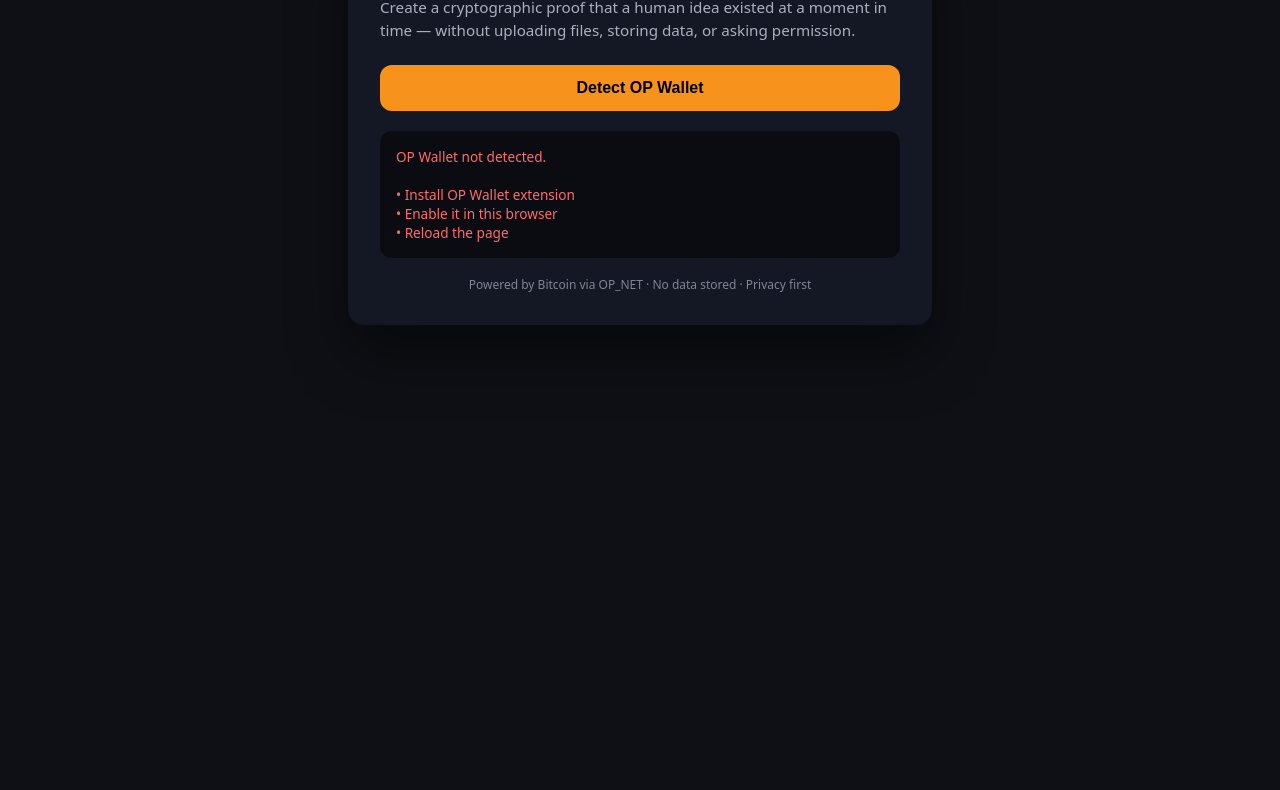
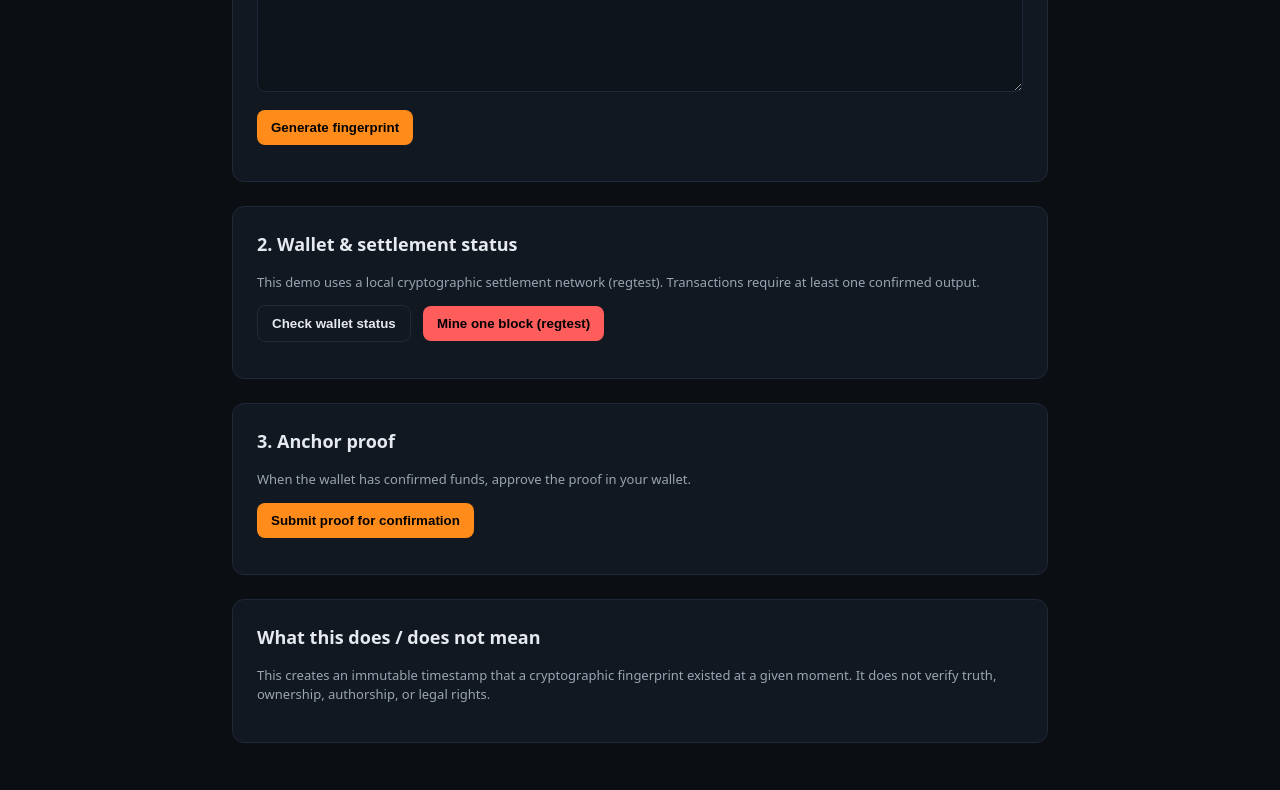
Before and after one commit to spenjinoob/proof-click, a plain HTML site: page index.html in a window 1280 px wide. Shown: the part 281-1071 px from the top of the page. Before the commit the page ends 800 px from the top, so only its background shows below. Drawn offline with Linux system fonts and the light colour scheme.

Commit message:
Update index.html

```diff
--- a/index.html
+++ b/index.html
@@ -2,150 +2,334 @@
 <html lang="en">
 <head>
   <meta charset="UTF-8" />
-  <title>proof.click</title>
-  <meta name="viewport" content="width=device-width, initial-scale=1.0" />
+  <title>Timeledger — Cryptographic Time Evidence</title>
+  <meta name="viewport" content="width=device-width, initial-scale=1" />
 
   <style>
+    :root {
+      --bg: #0b0f14;
+      --panel: #121821;
+      --text: #e6e9ef;
+      --muted: #9aa4b2;
+      --accent: #ff8c1a;
+      --danger: #ff5c5c;
+      --ok: #2ecc71;
+      --border: #1f2937;
+    }
+
+    * { box-sizing: border-box; }
+
     body {
       margin: 0;
-      min-height: 100vh;
-      background: #0e1015;
-      color: #eaeaea;
-      display: flex;
-      align-items: center;
-      justify-content: center;
-      font-family: system-ui, -apple-system, BlinkMacSystemFont, sans-serif;
+      font-family: system-ui, -apple-system, Segoe UI, Roboto, sans-serif;
+      background: var(--bg);
+      color: var(--text);
+      line-height: 1.5;
     }
 
-    .card {
-      width: 100%;
-      max-width: 520px;
-      background: #141824;
-      border-radius: 16px;
+    header {
       padding: 32px;
-      box-shadow: 0 30px 60px rgba(0,0,0,0.45);
+      border-bottom: 1px solid var(--border);
     }
 
-    h1 {
-      margin: 0 0 12px;
-      font-size: 1.8rem;
+    header h1 {
+      margin: 0;
+      font-size: 22px;
+      font-weight: 600;
     }
 
-    p {
-      margin: 0 0 24px;
-      color: #aab0c0;
-      line-height: 1.5;
-      font-size: 0.95rem;
+    header p {
+      margin: 8px 0 0;
+      color: var(--muted);
+      max-width: 720px;
+    }
+
+    main {
+      max-width: 880px;
+      margin: 0 auto;
+      padding: 32px;
+    }
+
+    .panel {
+      background: var(--panel);
+      border: 1px solid var(--border);
+      border-radius: 12px;
+      padding: 24px;
+      margin-bottom: 24px;
+    }
+
+    h2 {
+      margin-top: 0;
+      font-size: 18px;
+      font-weight: 600;
+    }
+
+    textarea {
+      width: 100%;
+      min-height: 120px;
+      background: #0e141b;
+      color: var(--text);
+      border: 1px solid var(--border);
+      border-radius: 8px;
+      padding: 12px;
+      resize: vertical;
     }
 
     button {
-      width: 100%;
-      padding: 14px;
-      font-size: 1rem;
-      font-weight: 600;
-      background: #f7931a;
+      background: var(--accent);
       color: #000;
       border: none;
-      border-radius: 12px;
+      border-radius: 8px;
+      padding: 10px 14px;
+      font-weight: 600;
       cursor: pointer;
+      margin-right: 8px;
     }
 
-    button:hover {
-      opacity: 0.9;
+    button.secondary {
+      background: transparent;
+      color: var(--text);
+      border: 1px solid var(--border);
+    }
+
+    button.danger {
+      background: var(--danger);
+      color: #000;
     }
 
     .status {
-      margin-top: 20px;
-      padding: 16px;
-      background: #0a0c12;
-      border-radius: 12px;
-      font-size: 0.85rem;
-      white-space: pre-wrap;
-      word-break: break-word;
+      margin-top: 12px;
+      font-size: 14px;
     }
 
-    .success { color: #3ddc84; }
-    .error { color: #ff6b6b; }
+    .ok { color: var(--ok); }
+    .warn { color: var(--accent); }
+    .bad { color: var(--danger); }
+
+    code {
+      background: #0e141b;
+      padding: 4px 6px;
+      border-radius: 6px;
+      font-size: 13px;
+      color: var(--muted);
+    }
+
+    .small {
+      font-size: 13px;
+      color: var(--muted);
+    }
 
     footer {
-      margin-top: 18px;
+      padding: 24px;
       text-align: center;
-      font-size: 0.75rem;
-      color: #7f8596;
+      color: var(--muted);
+      font-size: 12px;
     }
   </style>
 </head>
 
 <body>
-  <div class="card">
-    <h1>proof.click</h1>
+  <header>
+    <h1>Timeledger</h1>
+    <p>
+      Neutral cryptographic evidence that something existed at a specific moment —
+      without revealing the underlying data.
+    </p>
+  </header>
 
-    <p>
-      Create a cryptographic proof that a human idea existed at a moment in time —
-      without uploading files, storing data, or asking permission.
-    </p>
+  <main>
 
-    <button id="detectBtn">Detect OP Wallet</button>
-
-    <div id="status" class="status">
-      Waiting for OP Wallet…
+    <!-- STEP 1 -->
+    <div class="panel">
+      <h2>1. Create a fingerprint</h2>
+      <textarea id="input" placeholder="Paste text or notes here. Nothing is uploaded."></textarea>
+      <div style="margin-top: 12px;">
+        <button onclick="generateHash()">Generate fingerprint</button>
+      </div>
+      <div id="hashStatus" class="status"></div>
     </div>
 
-    <footer>
-      Powered by Bitcoin via OP_NET · No data stored · Privacy first
-    </footer>
+    <!-- STEP 2 -->
+    <div class="panel">
+      <h2>2. Wallet & settlement status</h2>
+      <p class="small">
+        This demo uses a local cryptographic settlement network (regtest).
+        Transactions require at least one confirmed output.
+      </p>
+      <button class="secondary" onclick="checkUTXO()">Check wallet status</button>
+      <button class="danger" onclick="mineBlock()">Mine one block (regtest)</button>
+      <div id="utxoStatus" class="status"></div>
     </div>
 
+    <!-- STEP 3 -->
+    <div class="panel">
+      <h2>3. Anchor proof</h2>
+      <p class="small">
+        When the wallet has confirmed funds, approve the proof in your wallet.
+      </p>
+      <button onclick="anchorProof()">Submit proof for confirmation</button>
+      <div id="anchorStatus" class="status"></div>
+    </div>
+
+    <!-- STEP 4 -->
+    <div class="panel">
+      <h2>What this does / does not mean</h2>
+      <p class="small">
+        This creates an immutable timestamp that a cryptographic fingerprint existed
+        at a given moment. It does not verify truth, ownership, authorship,
+        or legal rights.
+      </p>
+    </div>
+
+  </main>
+
+  <footer>
+    Timeledger is neutral technical infrastructure. No data is stored.
+  </footer>
+
 <script>
-    const statusEl = document.getElementById("status");
-    const btn = document.getElementById("detectBtn");
+/*
+  This is intentionally simple and explicit.
+  No injected provider assumptions.
+  OP Wallet handles signing.
+*/
 
-    function setStatus(message, type = "") {
-      statusEl.textContent = message;
-      statusEl.className = "status " + type;
-    }
+let currentHash = null;
 
-    function detectWallet() {
-      if (!window.opnet) {
-        setStatus(
-          "OP Wallet not detected.\n\n" +
-          "• Install OP Wallet extension\n" +
-          "• Enable it in this browser\n" +
-          "• Reload the page",
-          "error"
-        );
+// STEP 1 — Hash
+async function generateHash() {
+  const input = document.getElementById('input').value;
+  if (!input) {
+    setStatus('hashStatus', 'Please enter some text.', 'bad');
     return;
   }
 
-      const account = window.opnet.account;
+  const encoder = new TextEncoder();
+  const data = encoder.encode(input);
+  const hashBuffer = await crypto.subtle.digest('SHA-256', data);
+  const hashArray = Array.from(new Uint8Array(hashBuffer));
+  currentHash = hashArray.map(b => b.toString(16).padStart(2, '0')).join('');
 
-      if (!account || !account.address) {
   setStatus(
-          "OP Wallet detected ✅\n\n" +
-          "Waiting for active account…\n\n" +
-          "• Unlock OP Wallet\n" +
-          "• Select an account\n" +
-          "• Make sure Regtest is selected",
-          ""
+    'hashStatus',
+    `Fingerprint generated: <code>${currentHash}</code>`,
+    'ok'
   );
+}
+
+// STEP 2 — UTXO check (simple heuristic)
+async function checkUTXO() {
+  setStatus('utxoStatus', 'Checking wallet status…', 'warn');
+
+  if (!window.opnet) {
+    setStatus('utxoStatus', 'Wallet not detected. Ensure OP Wallet is installed and unlocked.', 'bad');
+    return;
+  }
+
+  try {
+    const accounts = await window.opnet.getAccounts();
+    if (!accounts || !accounts.length) {
+      setStatus('utxoStatus', 'Wallet connected but no address available.', 'bad');
       return;
     }
 
     setStatus(
-        "Connected ✅\n\n" +
-        "Active address:\n" +
-        account.address,
-        "success"
+      'utxoStatus',
+      'Wallet connected. If anchoring fails, confirmed outputs are required on regtest.',
+      'ok'
+    );
+  } catch (e) {
+    setStatus('utxoStatus', 'Unable to query wallet status.', 'bad');
+  }
+}
+
+// STEP 2B — Regtest mining helper
+async function mineBlock() {
+  /*
+    This calls a local RPC endpoint.
+    In real deployments this button is removed.
+  */
+
+  const rpcUser = prompt('RPC username (regtest):');
+  const rpcPass = prompt('RPC password:');
+
+  if (!rpcUser || !rpcPass) {
+    setStatus('utxoStatus', 'RPC credentials required.', 'bad');
+    return;
+  }
+
+  const body = {
+    jsonrpc: "1.0",
+    id: "mine",
+    method: "generatetoaddress",
+    params: [1, "bcrt1qdummyaddressreplace"] // address is ignored by most regtest configs
+  };
+
+  try {
+    const res = await fetch('http://127.0.0.1:18443/', {
+      method: 'POST',
+      headers: {
+        'Content-Type': 'application/json',
+        'Authorization': 'Basic ' + btoa(rpcUser + ':' + rpcPass)
+      },
+      body: JSON.stringify(body)
+    });
+
+    if (!res.ok) throw new Error();
+
+    setStatus(
+      'utxoStatus',
+      'One block mined. Confirmed outputs should now be available.',
+      'ok'
+    );
+  } catch {
+    setStatus(
+      'utxoStatus',
+      'Mining failed. You can also run generatetoaddress manually in the node console.',
+      'bad'
     );
   }
+}
 
-    // Try automatically after load
-    window.addEventListener("load", () => {
-      setTimeout(detectWallet, 500);
+// STEP 3 — Anchor proof
+async function anchorProof() {
+  if (!currentHash) {
+    setStatus('anchorStatus', 'Generate a fingerprint first.', 'bad');
+    return;
+  }
+
+  if (!window.opnet) {
+    setStatus('anchorStatus', 'Wallet not detected.', 'bad');
+    return;
+  }
+
+  setStatus('anchorStatus', 'Requesting wallet approval…', 'warn');
+
+  try {
+    const tx = await window.opnet.send({
+      data: currentHash
     });
 
-    // Manual refresh
-    btn.onclick = detectWallet;
+    setStatus(
+      'anchorStatus',
+      `Proof anchored. Transaction reference: <code>${tx}</code>`,
+      'ok'
+    );
+  } catch (e) {
+    setStatus(
+      'anchorStatus',
+      'Submission failed. Confirm outputs exist and try again.',
+      'bad'
+    );
+  }
+}
+
+function setStatus(id, msg, cls) {
+  const el = document.getElementById(id);
+  el.innerHTML = msg;
+  el.className = 'status ' + cls;
+}
 </script>
+
 </body>
 </html>
```
Lines whose indentation alone changed are shown as unchanged.
